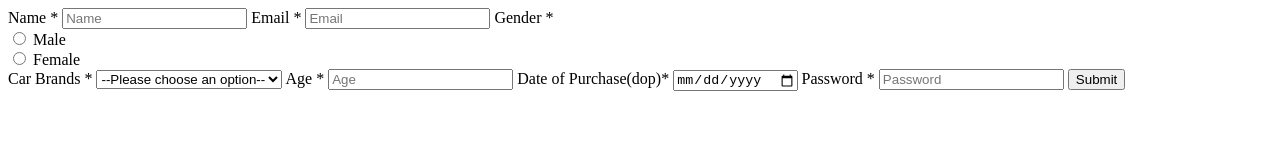
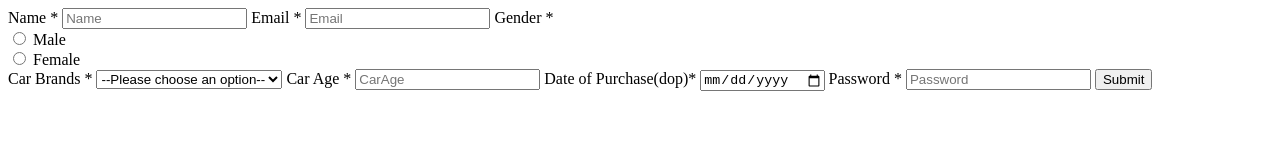
Before and after one commit to acciojob/car-insurance-form-vivek2918, a website: page main.html in a window 1280 px wide. Drawn offline with Linux system fonts and the light colour scheme.

Commit message:
created a submission

```diff
--- a/main.html
+++ b/main.html
@@ -32,11 +32,11 @@
     <option value="mercedes">Mercedez</option>
   </select>
 
-  <label for="age">Age *</label>
-  <input type="number" id="age" name="age" placeholder="Age" required>
+  <label for="carage">Car Age *</label>
+  <input type="number" id="carage" name="carage" placeholder="CarAge" required>
 
-  <label for="dob">Date of Purchase(dop)*</label>
-  <input type="date" id="dob" name="dob" required>
+  <label for="dop">Date of Purchase(dop)*</label>
+  <input type="date" id="dop" name="dop" required>
 
   <label for="password">Password *</label>
   <input type="password" id="password" name="password" placeholder="Password" required>
```
